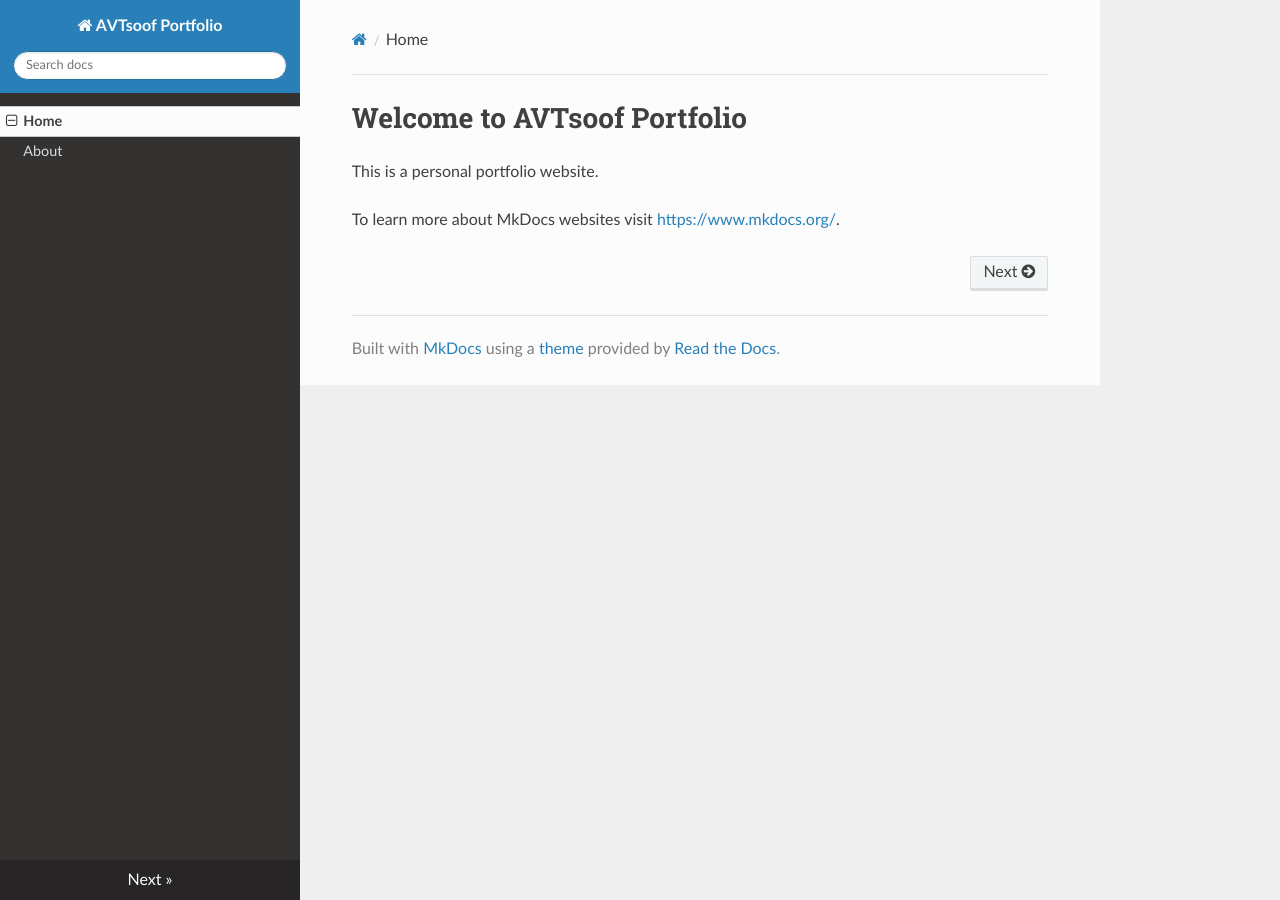
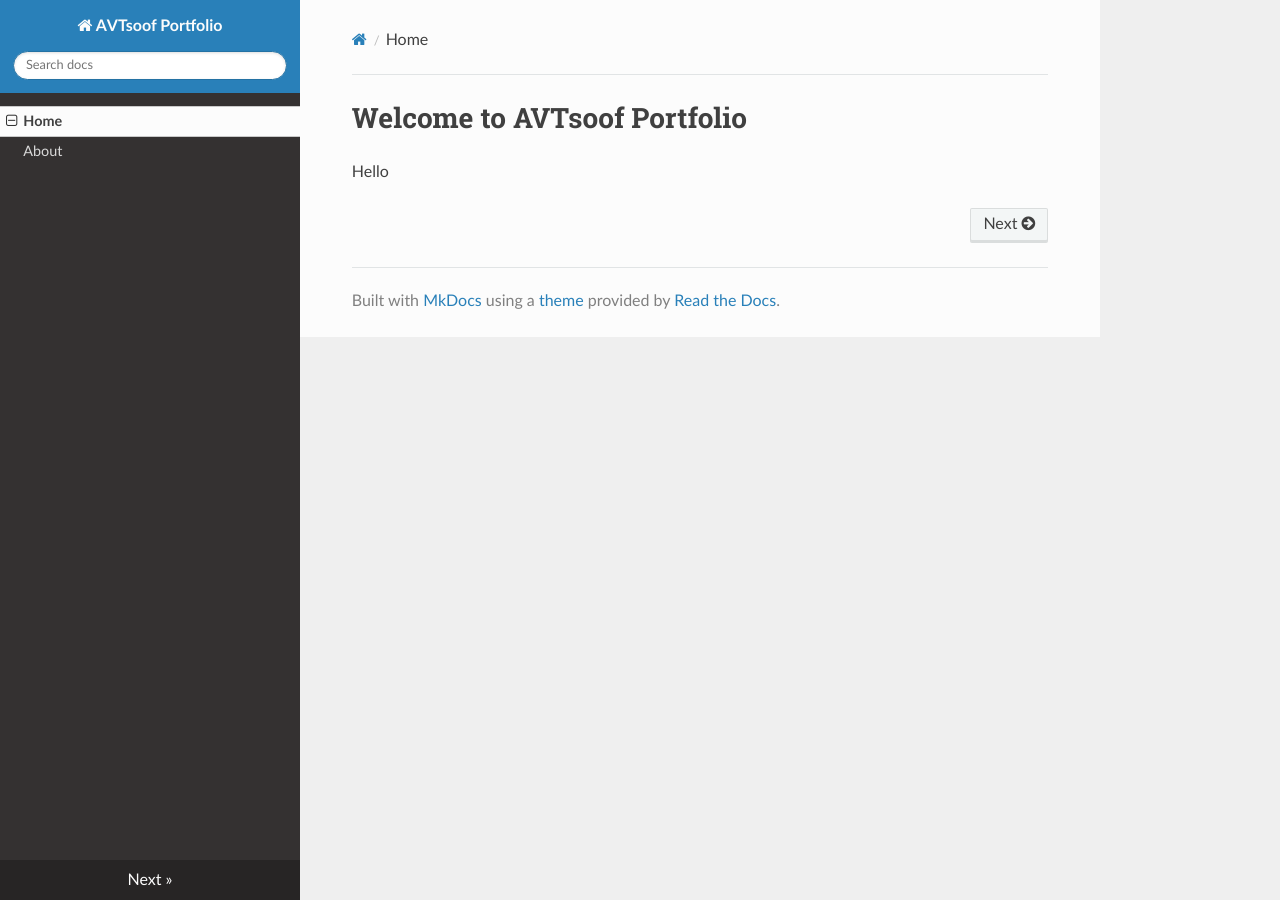
Before and after one commit to AVTsoof/avtsoof.github.io, an MkDocs documentation site: the page built from docs/index.md, in a window 1280 px wide. Built offline with MkDocs 1.6.1, drawn with Linux system fonts in a browser that asks for light colours; nearby versions of some CDN libraries.

```diff
--- a/docs/index.md
+++ b/docs/index.md
@@ -1,5 +1,3 @@
 # Welcome to AVTsoof Portfolio
 
-This is a personal portfolio website.
-
-To learn more about MkDocs websites visit [https://www.mkdocs.org/](https://www.mkdocs.org/).
+Hello
```
Also changed, not shown: index.md (+1 -4 lines).
